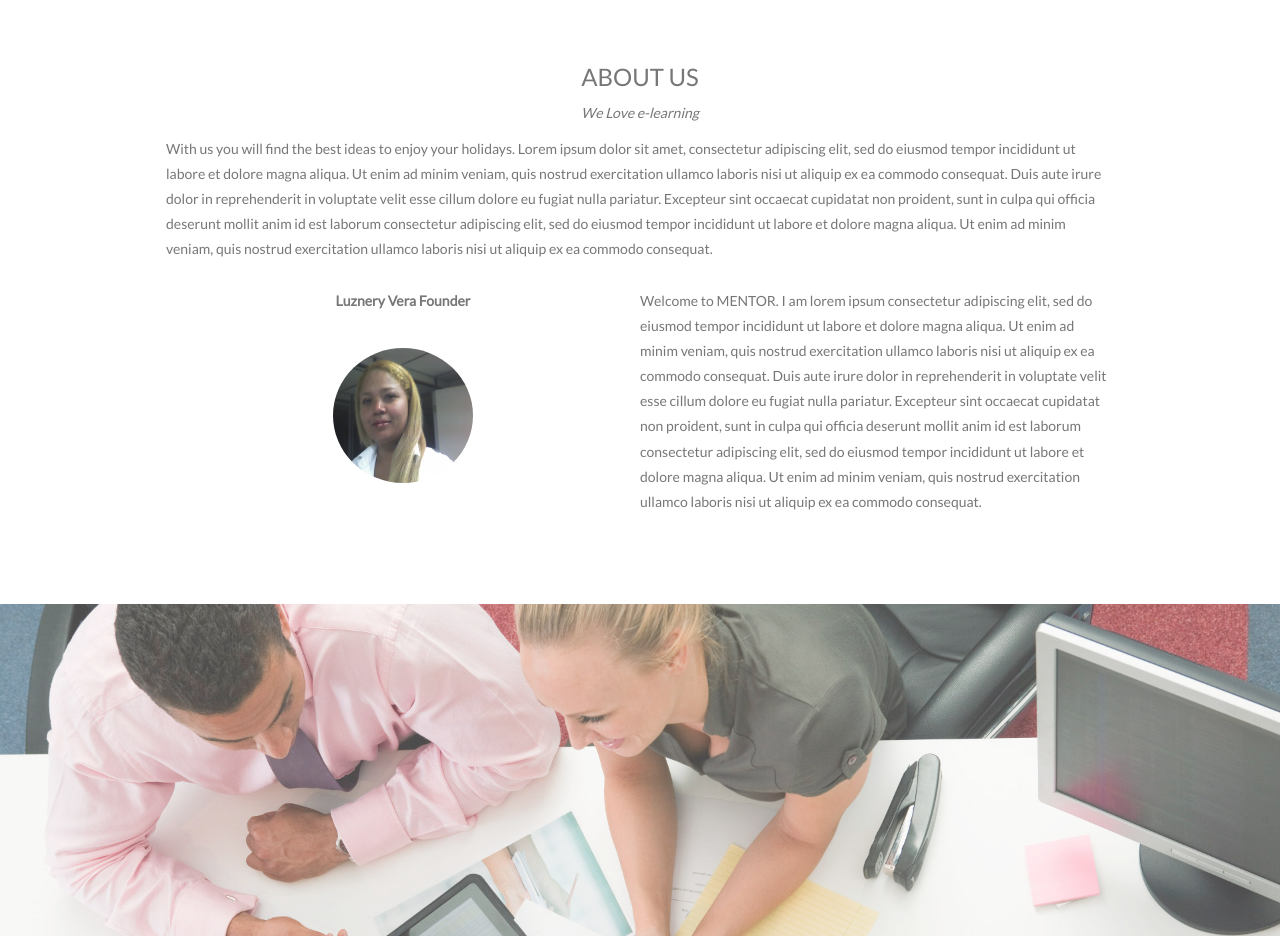
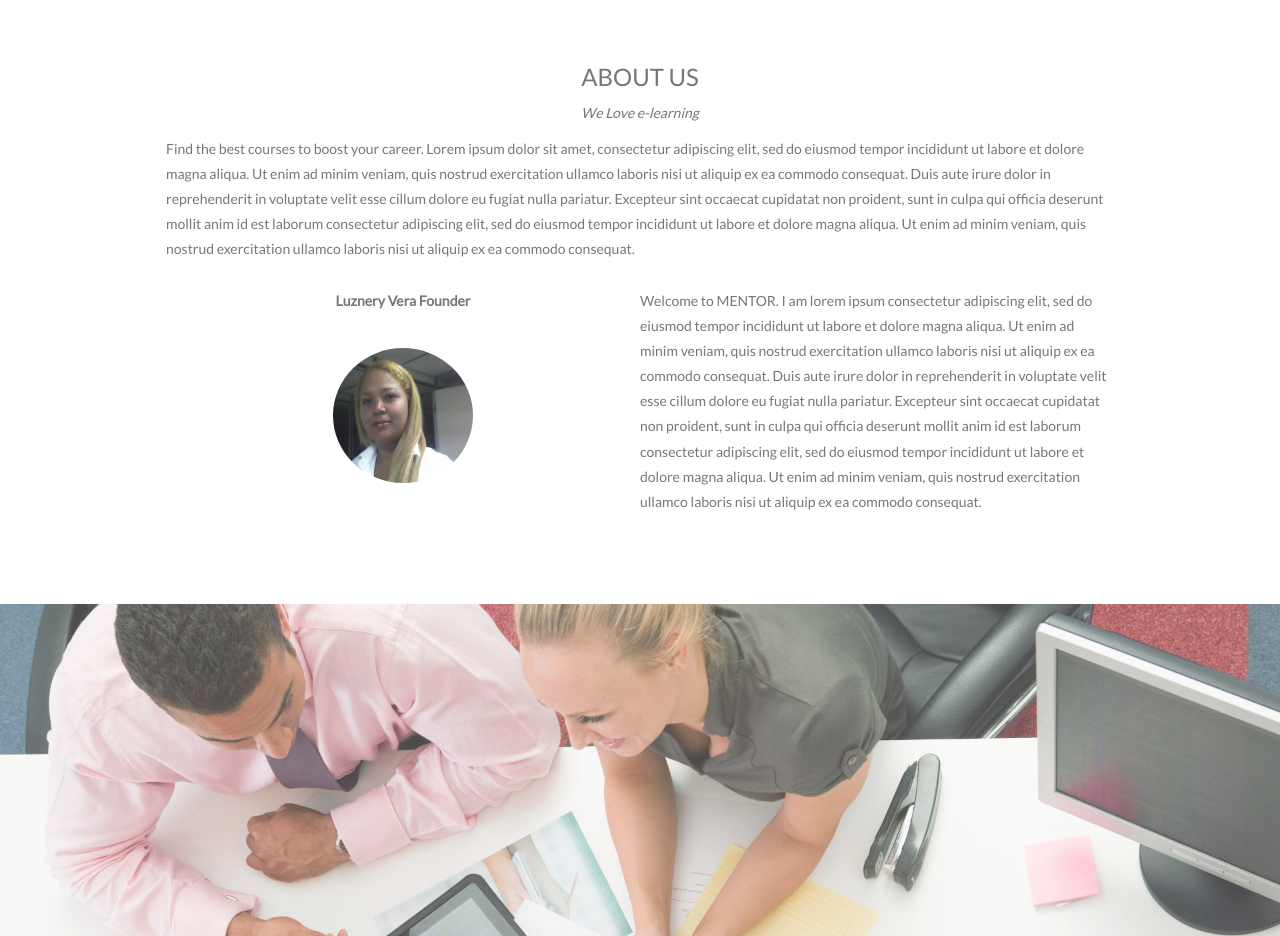
Before and after one commit to LuzneryVera1/Parallax1, a plain HTML site: page index.html in a window 1280 px wide. Shown: the part 820-1756 px from the top of the page. Drawn offline with Linux system fonts and the light colour scheme; files whose address does not match are found by name.

Commit message:
Update index.html

```diff
--- a/index.html
+++ b/index.html
@@ -282,7 +282,7 @@
         <div class="bg-1">
             <h3 class="w3-center">ABOUT US</h3>
             <p class="w3-center"><em>We Love e-learning</em></p>
-            <p>With us you will find the best ideas to enjoy your holidays. Lorem ipsum dolor sit amet, consectetur adipiscing elit, sed do eiusmod tempor incididunt ut labore et dolore magna aliqua. Ut enim ad minim veniam, quis nostrud exercitation ullamco laboris nisi ut aliquip ex ea commodo consequat. Duis aute irure dolor in reprehenderit in voluptate velit esse cillum dolore eu fugiat nulla pariatur. Excepteur sint occaecat cupidatat non proident, sunt in culpa qui officia deserunt mollit anim id est laborum consectetur adipiscing elit, sed do eiusmod tempor incididunt ut labore et dolore magna aliqua. Ut enim ad minim veniam, quis nostrud exercitation ullamco laboris nisi ut aliquip ex ea commodo consequat.</p>
+            <p>Find the best courses to boost your career. Lorem ipsum dolor sit amet, consectetur adipiscing elit, sed do eiusmod tempor incididunt ut labore et dolore magna aliqua. Ut enim ad minim veniam, quis nostrud exercitation ullamco laboris nisi ut aliquip ex ea commodo consequat. Duis aute irure dolor in reprehenderit in voluptate velit esse cillum dolore eu fugiat nulla pariatur. Excepteur sint occaecat cupidatat non proident, sunt in culpa qui officia deserunt mollit anim id est laborum consectetur adipiscing elit, sed do eiusmod tempor incididunt ut labore et dolore magna aliqua. Ut enim ad minim veniam, quis nostrud exercitation ullamco laboris nisi ut aliquip ex ea commodo consequat.</p>
             <div class="w3-row">
                 <div class="w3-col m6 w3-center w3-section">
                     <p><b>Luznery Vera Founder</b></p>
```
